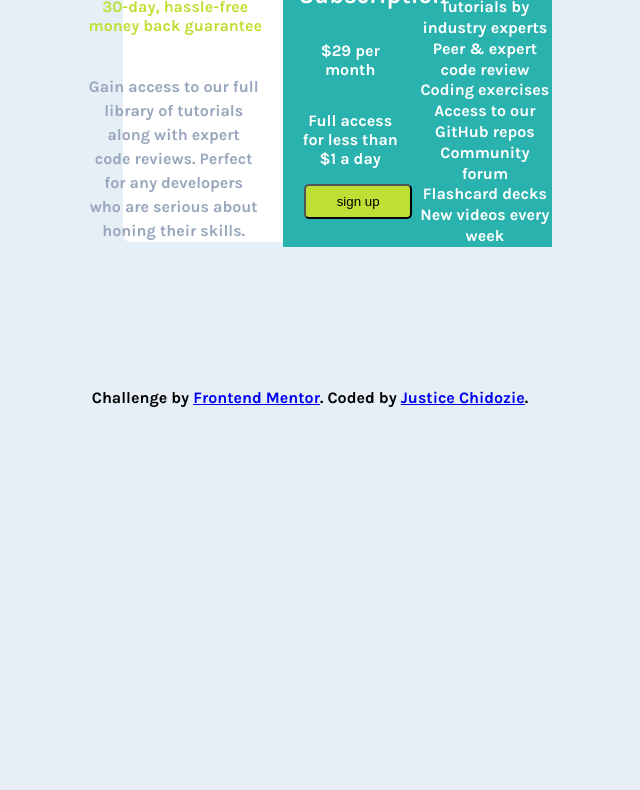
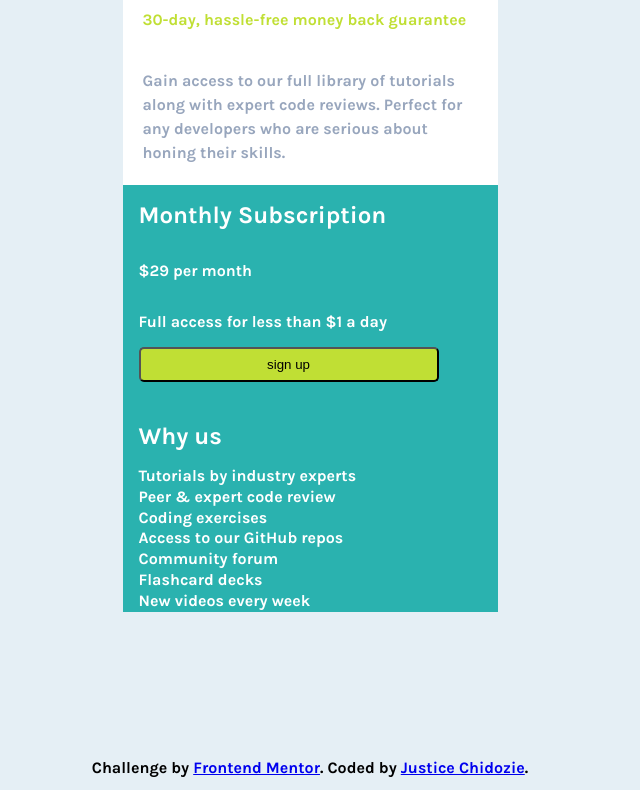
Before and after one commit to justicechidozie2988/grid-component, a plain HTML site: page index.html in a window 1280 px wide. Shown: the part 158-948 px from the top of the page, without its empty margins (330-970 px from the left). Before the commit the page ends 800 px from the top, so only its background shows below. Drawn offline with Linux system fonts and the light colour scheme.

Commit message:
Update style.css

```diff
--- a/style.css
+++ b/style.css
@@ -61,6 +61,9 @@ body{
     margin-block-end: 1.5rem;
     padding: 0.5rem
 }
+ul{
+    margin-inline-start: 1rem;
+}
 
 ul li{
     line-height: 1.3rem;
@@ -72,21 +75,17 @@ footer{
 }
 @media only screen and (min-width: 375px){
     body{
-        text-align: center;
+/*         text-align: center; */
     }
     .main{
         width: 375px;
+        height: 100%;
         display: flex;
         justify-content: center;
-        align-items: center;
-        flex-direction: row;
+        flex-direction: column;
     }
-       .mainB{
-        width: 375px;
+    .mainBox{
         display: flex;
-        justify-content: center;
-        align-items: center;
-        flex-direction: row;
+        flex-direction: column;
     }
-
 }
```
